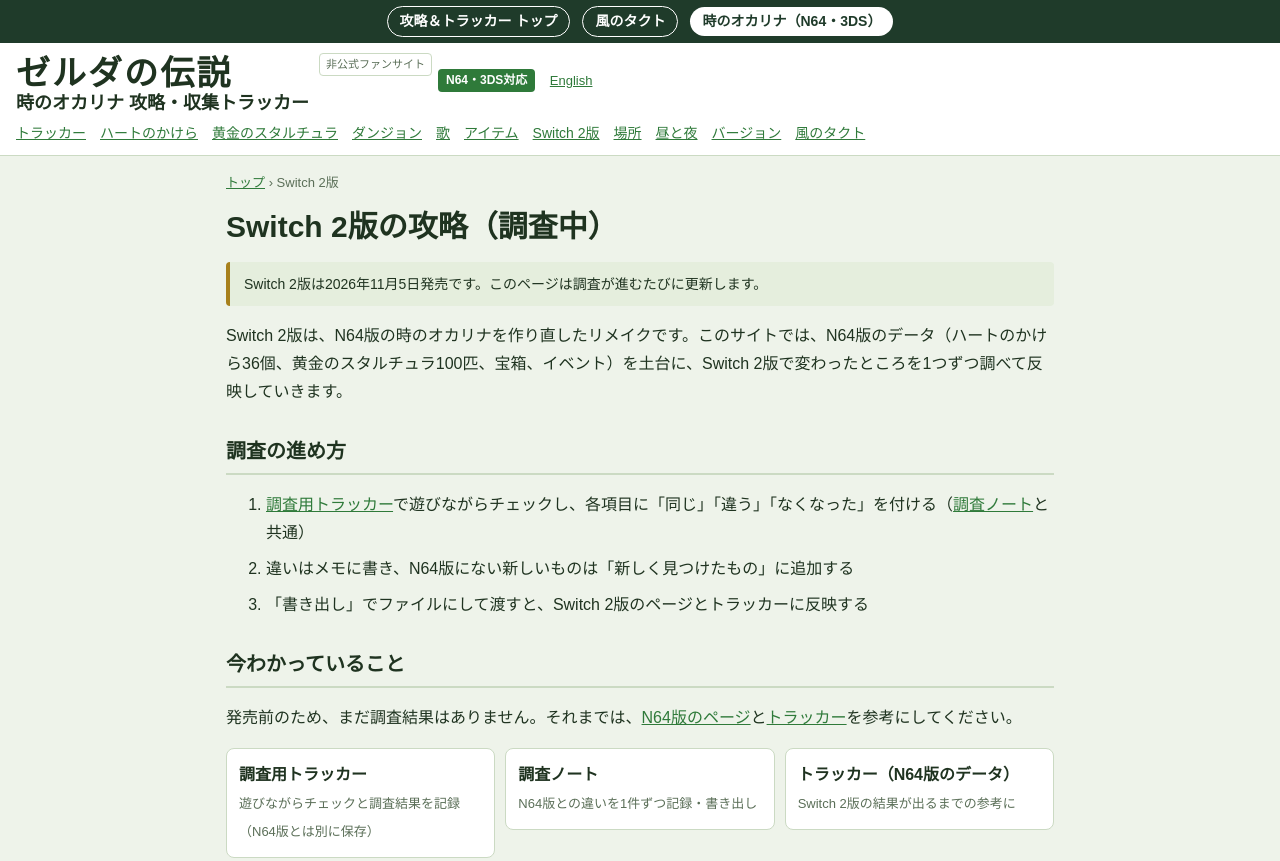
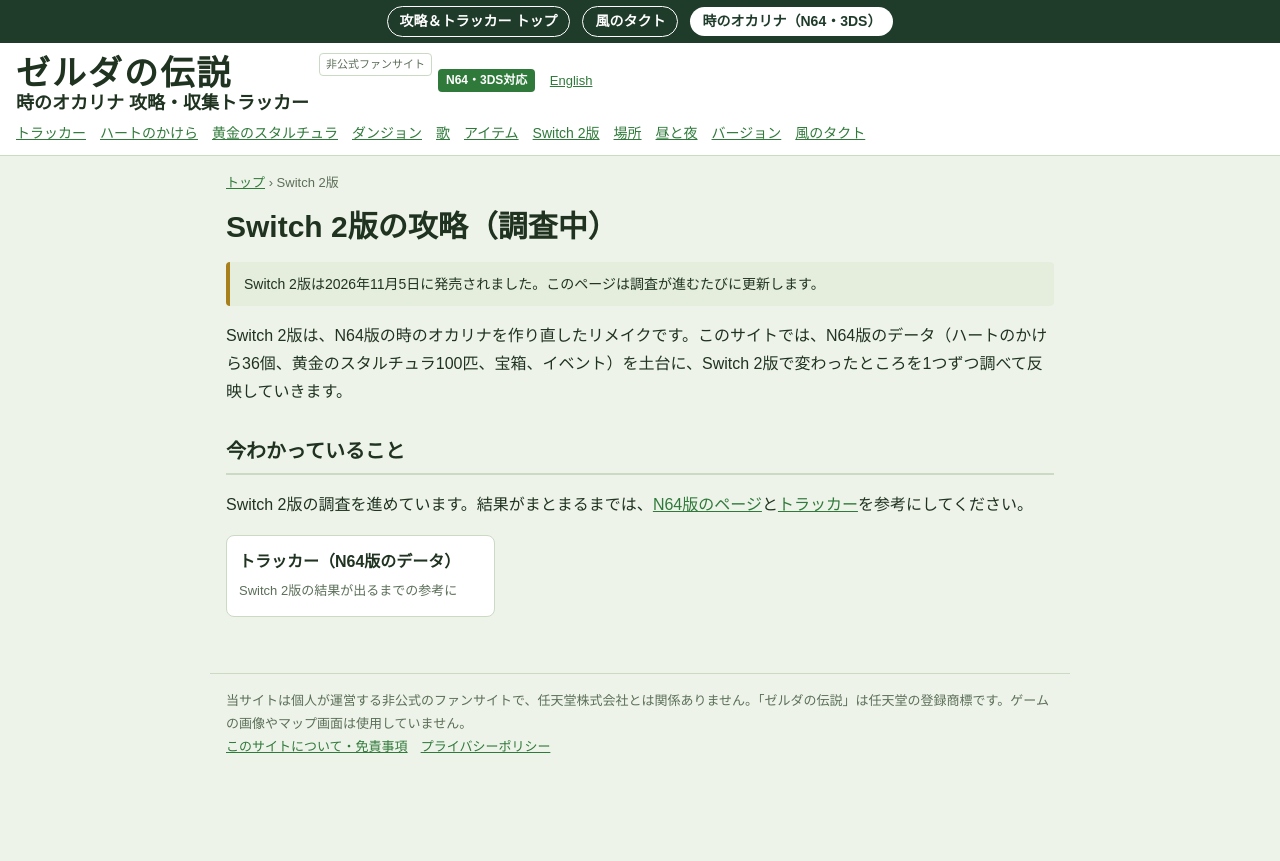
Before and after one commit to makyabity-cmd/makyabity-cmd.github.io, a plain HTML site: page oot/switch2.html in a window 1280 px wide. Shown: the top 861 px of the page. After the commit the page ends 800 px from the top, so only its background shows below. Drawn offline with Linux system fonts and the light colour scheme.

Commit message:
調査ノート非公開化

```diff
--- a/oot/switch2.html
+++ b/oot/switch2.html
@@ -27,11 +27,9 @@ table.t th{background:var(--chip);font-weight:600}.tw{overflow-x:auto}
 <div class="gameswitch" style="display:flex;flex-wrap:wrap;gap:6px 12px;align-items:center;justify-content:center;padding:6px 10px;font-size:14px;background:#1f3b2a;color:#fff"><a style="color:#fff;border:1px solid #fff;border-radius:999px;padding:2px 12px;font-weight:700;text-decoration:none" href="../index.html">攻略＆トラッカー トップ</a><a style="color:#fff;border:1px solid #fff;border-radius:999px;padding:2px 12px;font-weight:700;text-decoration:none" href="../tww/index.html">風のタクト</a><a style="color:#1f3b2a;background:#fff;border-radius:999px;padding:2px 12px;font-weight:700;text-decoration:none" href="../oot/index.html" aria-current="page">時のオカリナ（N64・3DS）</a></div>
 <header class="site"><a class="brand" href="index.html"><span class="b1">ゼルダの伝説</span><span class="b2">時のオカリナ 攻略・収集トラッカー</span></a><span class="unoff">非公式ファンサイト</span><span class="hbadge">N64・3DS対応</span> <a class="lang" href="en/index.html" hreflang="en">English</a>
 <nav><a href="tracker.html">トラッカー</a><a href="hearts.html">ハートのかけら</a><a href="skulltulas.html">黄金のスタルチュラ</a><a href="dungeons.html">ダンジョン</a><a href="songs.html">歌</a><a href="items.html">アイテム</a><a href="switch2.html">Switch 2版</a><a href="areas.html">場所</a><a href="time.html">昼と夜</a><a href="versions.html">バージョン</a><a href="../tww/index.html">風のタクト</a></nav></header>
-<main><p class="crumbs"><a href="index.html">トップ</a> › Switch 2版</p><h1>Switch 2版の攻略（調査中）</h1><p class="proto">Switch 2版は2026年11月5日発売です。このページは調査が進むたびに更新します。</p>
+<main><p class="crumbs"><a href="index.html">トップ</a> › Switch 2版</p><h1>Switch 2版の攻略（調査中）</h1><p class="proto">Switch 2版は2026年11月5日に発売されました。このページは調査が進むたびに更新します。</p>
 <p class="lead">Switch 2版は、N64版の時のオカリナを作り直したリメイクです。このサイトでは、N64版のデータ（ハートのかけら36個、黄金のスタルチュラ100匹、宝箱、イベント）を土台に、Switch 2版で変わったところを1つずつ調べて反映していきます。</p>
-<h2>調査の進め方</h2><ol class="steps"><li><a href="tracker-sw2.html">調査用トラッカー</a>で遊びながらチェックし、各項目に「同じ」「違う」「なくなった」を付ける（<a href="sw2-research.html">調査ノート</a>と共通）</li><li>違いはメモに書き、N64版にない新しいものは「新しく見つけたもの」に追加する</li><li>「書き出し」でファイルにして渡すと、Switch 2版のページとトラッカーに反映する</li></ol>
-<h2>今わかっていること</h2><p>発売前のため、まだ調査結果はありません。それまでは、<a href="index.html">N64版のページ</a>と<a href="tracker.html">トラッカー</a>を参考にしてください。</p>
-<ul class="cards"><li><a href="tracker-sw2.html"><b>調査用トラッカー</b><span>遊びながらチェックと調査結果を記録（N64版とは別に保存）</span></a></li><li><a href="sw2-research.html"><b>調査ノート</b><span>N64版との違いを1件ずつ記録・書き出し</span></a></li><li><a href="tracker.html"><b>トラッカー（N64版のデータ）</b><span>Switch 2版の結果が出るまでの参考に</span></a></li></ul></main><footer>当サイトは個人が運営する非公式のファンサイトで、任天堂株式会社とは関係ありません。「ゼルダの伝説」は任天堂の登録商標です。ゲームの画像やマップ画面は使用していません。<br><a href="../tww/about.html">このサイトについて・免責事項</a>　<a href="../tww/privacy.html">プライバシーポリシー</a></footer><script>(function(){function show(w,i){w.querySelectorAll("figure.map").forEach(f=>{f.hidden=!(i==="all"||f.dataset.i===String(i))});w.querySelectorAll(".flb").forEach(x=>x.setAttribute("aria-pressed",String(x.dataset.i===String(i))))}
+<h2>今わかっていること</h2><p>Switch 2版の調査を進めています。結果がまとまるまでは、<a href="index.html">N64版のページ</a>と<a href="tracker.html">トラッカー</a>を参考にしてください。</p><ul class="cards"><li><a href="tracker.html"><b>トラッカー（N64版のデータ）</b><span>Switch 2版の結果が出るまでの参考に</span></a></li></ul></main><footer>当サイトは個人が運営する非公式のファンサイトで、任天堂株式会社とは関係ありません。「ゼルダの伝説」は任天堂の登録商標です。ゲームの画像やマップ画面は使用していません。<br><a href="../tww/about.html">このサイトについて・免責事項</a>　<a href="../tww/privacy.html">プライバシーポリシー</a></footer><script>(function(){function show(w,i){w.querySelectorAll("figure.map").forEach(f=>{f.hidden=!(i==="all"||f.dataset.i===String(i))});w.querySelectorAll(".flb").forEach(x=>x.setAttribute("aria-pressed",String(x.dataset.i===String(i))))}
 document.addEventListener("click",e=>{const b=e.target.closest(".flb");if(!b)return;show(b.closest(".floors"),b.dataset.i)});
 function fromHash(){const h=decodeURIComponent(location.hash.slice(1));if(!h)return;const el=document.getElementById(h);if(!el)return;const f=el.closest("figure.map[data-i]");if(f&&f.hidden){show(f.closest(".floors"),f.dataset.i);el.scrollIntoView({block:"center"})}}
 window.addEventListener("hashchange",fromHash);fromHash()})();</script></body></html>
```
Also changed, not shown: oot/sw2-research.html (+1 -1 lines), oot/tracker-sw2.html (+1 -1 lines).
